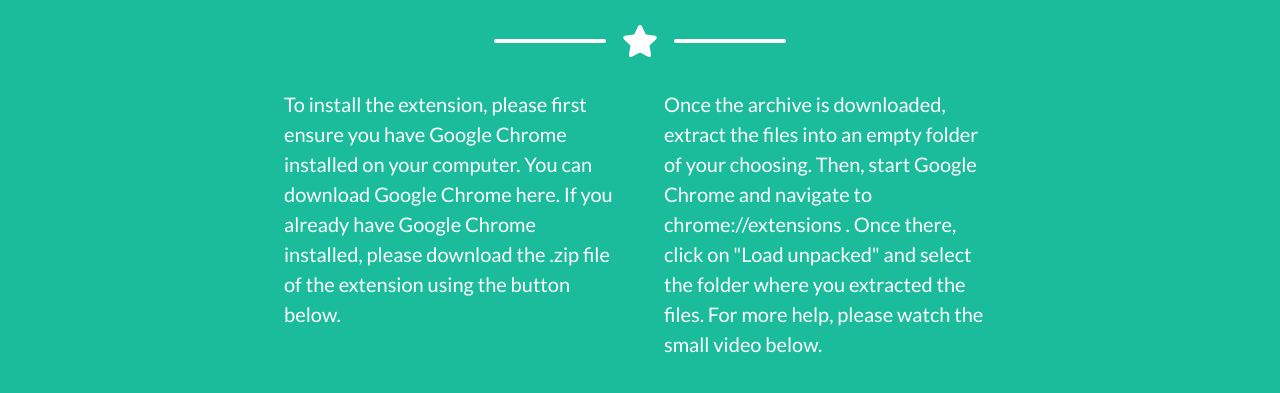
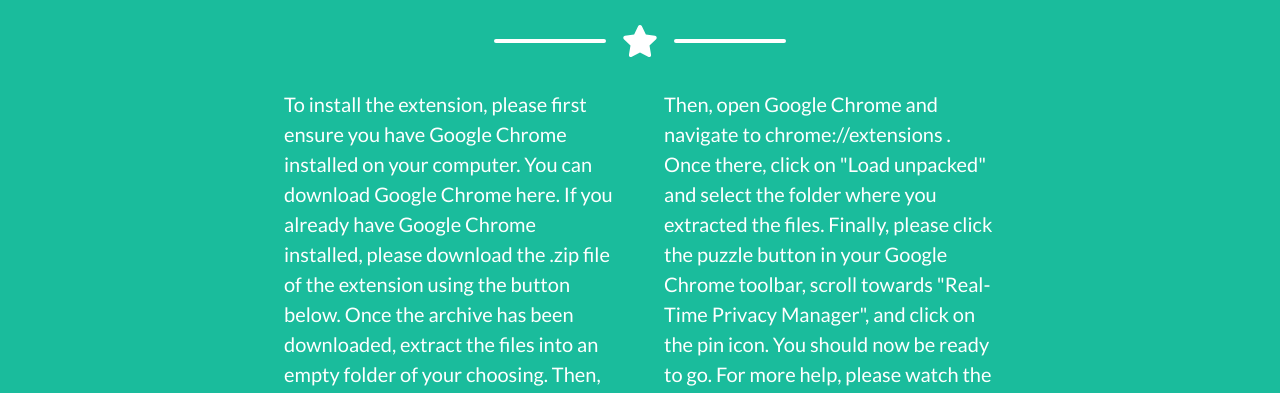
Before and after one commit to fmavborg/fmavborg.github.io, a plain HTML site: page index.html in a window 1280 px wide. Shown: the part 2013-2406 px from the top of the page. Drawn offline with nearby package versions, Linux system fonts and the light colour scheme.

Commit message:
Updated installation instructions

```diff
--- a/index.html
+++ b/index.html
@@ -140,13 +140,17 @@
                             href="https://www.google.com/chrome/">here</a>.
                         If you already have Google Chrome installed, please download the .zip file of the extension
                         using the button below.
+                        Once the archive has been downloaded, extract the files into an empty folder of your choosing.
+                        Then, start Google Chrome and navigate to chrome://extensions .
                     </p>
                 </div>
                 <div class="col-lg-4 mr-auto">
                     <p class="lead">
-                        Once the archive is downloaded, extract the files into an empty folder of your choosing.
-                        Then, start Google Chrome and navigate to chrome://extensions .
+                        Then, open Google Chrome and navigate to chrome://extensions .
                         Once there, click on "Load unpacked" and select the folder where you extracted the files.
+                        Finally, please click the puzzle button in your Google Chrome toolbar,
+                        scroll towards "Real-Time Privacy Manager", and click on the pin icon.
+                        You should now be ready to go.
                         For more help, please watch the small video below.
                     </p>
                 </div>
```
